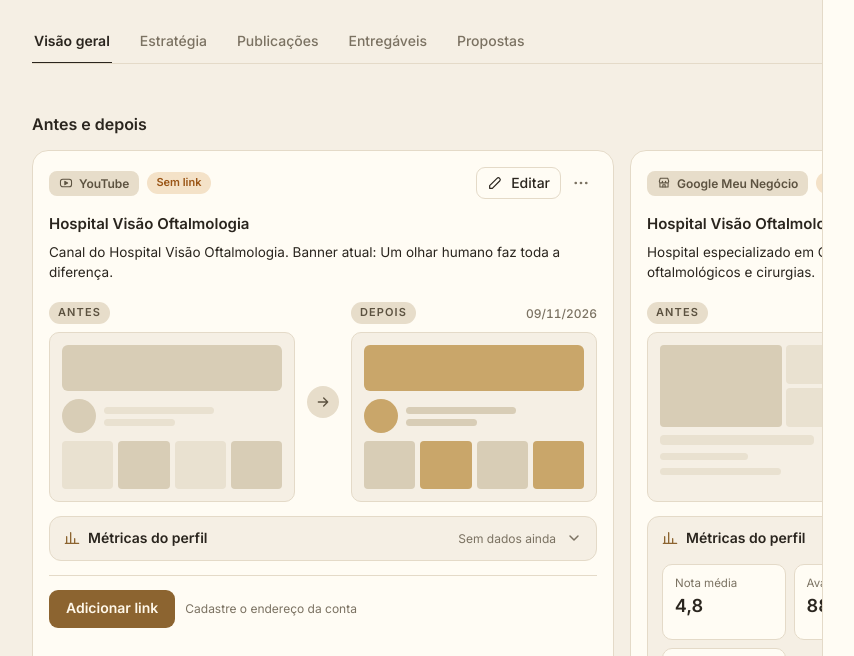
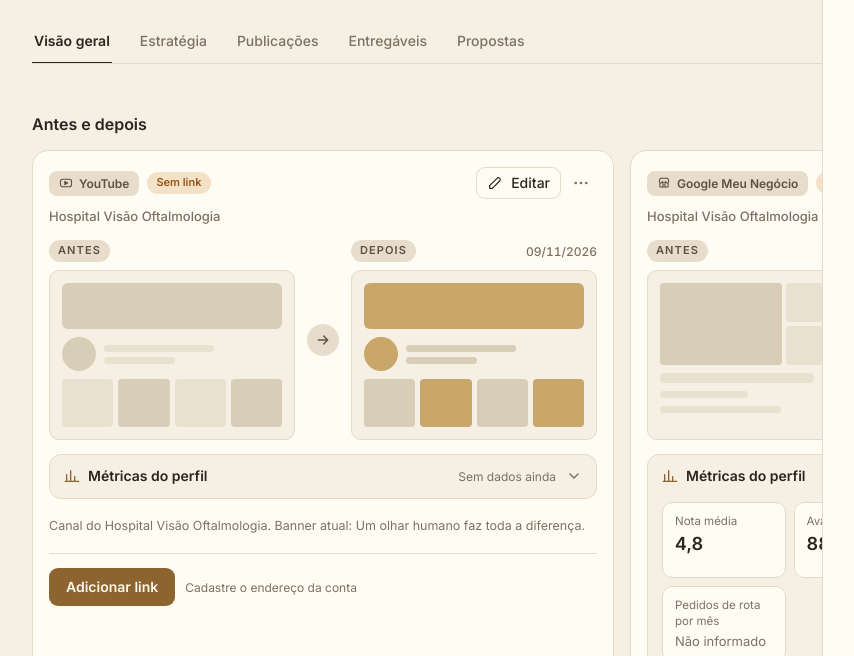
Before and after one commit to Anafachone/VIVOX-RAPHA-MISSION, a plain HTML site: page acompanhamento-hospital-visao.html in a window 1280 px wide. Shown: the part 117-773 px from the top of the page, without its empty margins (18-872 px from the left). Drawn offline with Linux system fonts and the light colour scheme.

Commit message:
Move a descrição para baixo das métricas, em destaque menor
Co-Authored-By: Claude Sonnet 5.5 <noreply@anthropic.com>
Claude-Session: https://claude.ai/code/session_016BHF2HGPNBGo4eDSF84YYq

```diff
--- a/acompanhamento-hospital-visao.html
+++ b/acompanhamento-hospital-visao.html
@@ -113,8 +113,8 @@ h1 { font-size: 26px; line-height: 1.15; margin: 8px 0 4px; font-weight: 600; le
 .menu button:disabled { color: var(--muted); cursor: not-allowed; }
 .menu .del { color: var(--danger); }
 .c-info { display: flex; flex-direction: column; gap: 2px; }
-.c-nome { font-weight: 600; font-size: 15px; overflow-wrap: anywhere; }
-.desc { margin: 0 -8px; color: var(--ink); font-size: 13.5px; min-height: 34px; padding: 6px 8px; border-radius: 8px; cursor: text; text-align: left; background: none; border: 0; width: calc(100% + 16px); display: block; }
+.c-nome { font-weight: 500; font-size: 13px; color: var(--muted); overflow-wrap: anywhere; margin-top: -6px; }
+.desc { margin: 0 -8px; color: var(--muted); font-size: 12.5px; line-height: 1.5; min-height: 0; padding: 4px 8px; border-radius: 8px; cursor: text; text-align: left; background: none; border: 0; width: calc(100% + 16px); display: block; }
 .desc:hover { background: var(--bg); }
 .desc.empty { color: var(--muted); font-style: italic; }
 .desc-edit textarea { width: 100%; min-height: 84px; resize: vertical; background: var(--bg); border: 1px solid var(--accent); border-radius: 10px; padding: 9px 10px; }
@@ -396,12 +396,12 @@ label small { font-weight: 400; color: var(--muted); }
           ? '<a class="btn primary" href="' + esc(b.url) + '" target="_blank" rel="noopener noreferrer">Abrir perfil ' + I.ext + '</a><span class="host" title="' + esc(b.url) + '">' + esc(hostOf(b.url)) + '</span>'
           : '<button class="btn primary" type="button" data-act="edit">Adicionar link</button><span class="host">Cadastre o endereço da conta</span>') + '</div>';
       return '<article class="card" data-id="' + b.id + '">' + head +
-        '<div class="c-info"><div class="c-nome">' + esc(b.nome) + '</div>' + descBlock + '</div>' +
+        '<div class="c-nome">' + esc(b.nome) + '</div>' +
         '<div class="ba-body">' +
         '<div class="ba-col"><div class="ba-lab"><span class="pill">ANTES</span></div>' + thumb(b, 'antes') + '</div>' +
         '<span class="arrow" aria-hidden="true">' + I.arrow + '</span>' +
         '<div class="ba-col"><div class="ba-lab"><span class="pill">DEPOIS</span><span class="date">' + fmtDate(b.date) + '</span></div>' + thumb(b, 'depois') + '</div>' +
-        '</div>' + metricsBlock(b) + foot + '</article>';
+        '</div>' + metricsBlock(b) + descBlock + foot + '</article>';
     }).join('');
     var ed = items.filter(function (p) { return p.editing; })[0];
     if (ed) { var ta = $('#de-' + ed.id); if (ta) { ta.focus(); ta.setSelectionRange(ta.value.length, ta.value.length); } }
```
